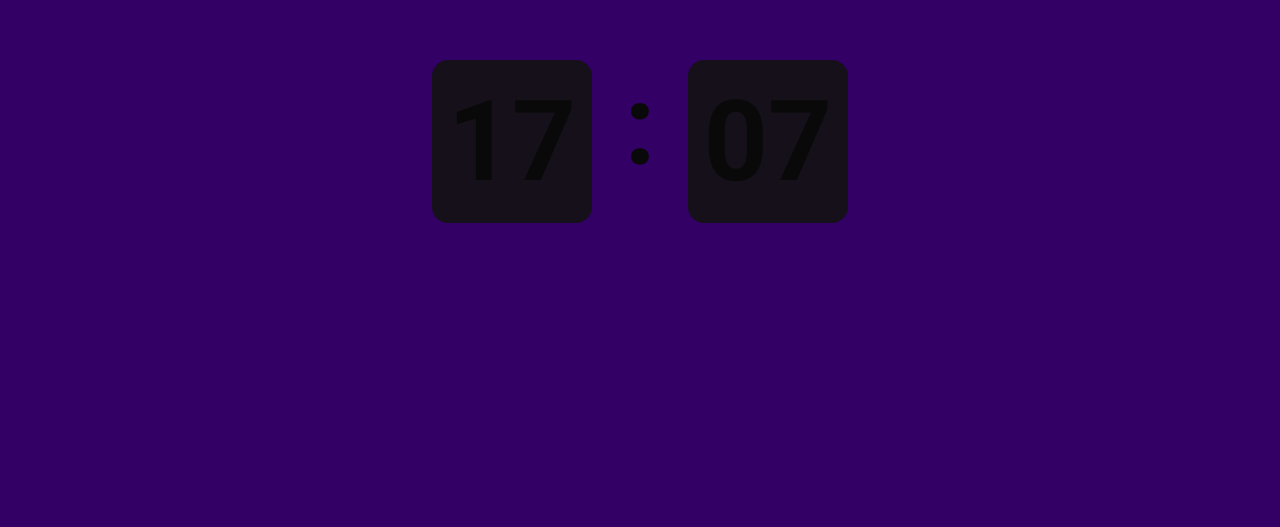
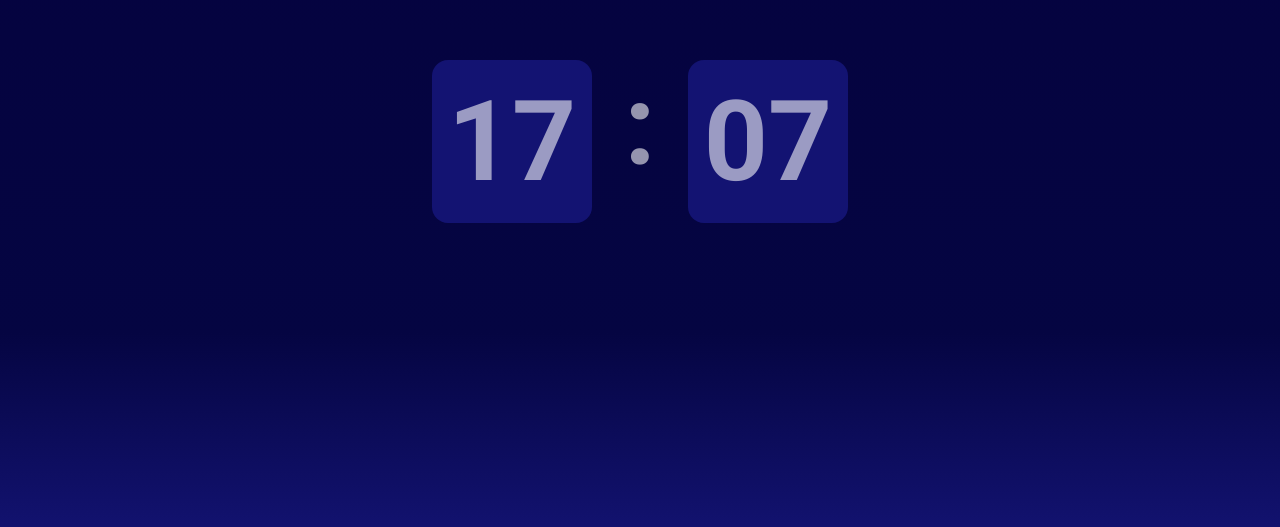
Before and after one commit to natanboschetti/timer-js, a plain HTML site: page index.html in a window 1280 px wide. Shown: the part 259-786 px from the top of the page. Drawn offline with Linux system fonts and the light colour scheme.

Commit message:
update css

```diff
--- a/css/style.css
+++ b/css/style.css
@@ -17,7 +17,13 @@ body {
   justify-content: center;
   align-items: center;
 
-  background-color: #330066;
+  background: linear-gradient(
+    to bottom,
+    rgba(5, 2, 62, 1) 0%,
+    rgba(5, 5, 66, 1) 74%,
+    rgba(19, 19, 114, 1) 100%
+  );
+  /* background-color: #330066; */
   /*
   #feec9a
   #FFA500
@@ -33,12 +39,12 @@ main {
 }
 
 .container {
-  background-color: rgba(18, 18, 18, 0.9);
+  background-color: rgba(19, 19, 114, 1);
   padding: 1rem;
   border-radius: 1rem;
 }
 
 span {
-  color: #090909;
+  color: #ffffff93;
   font-size: 7rem;
 }
```
